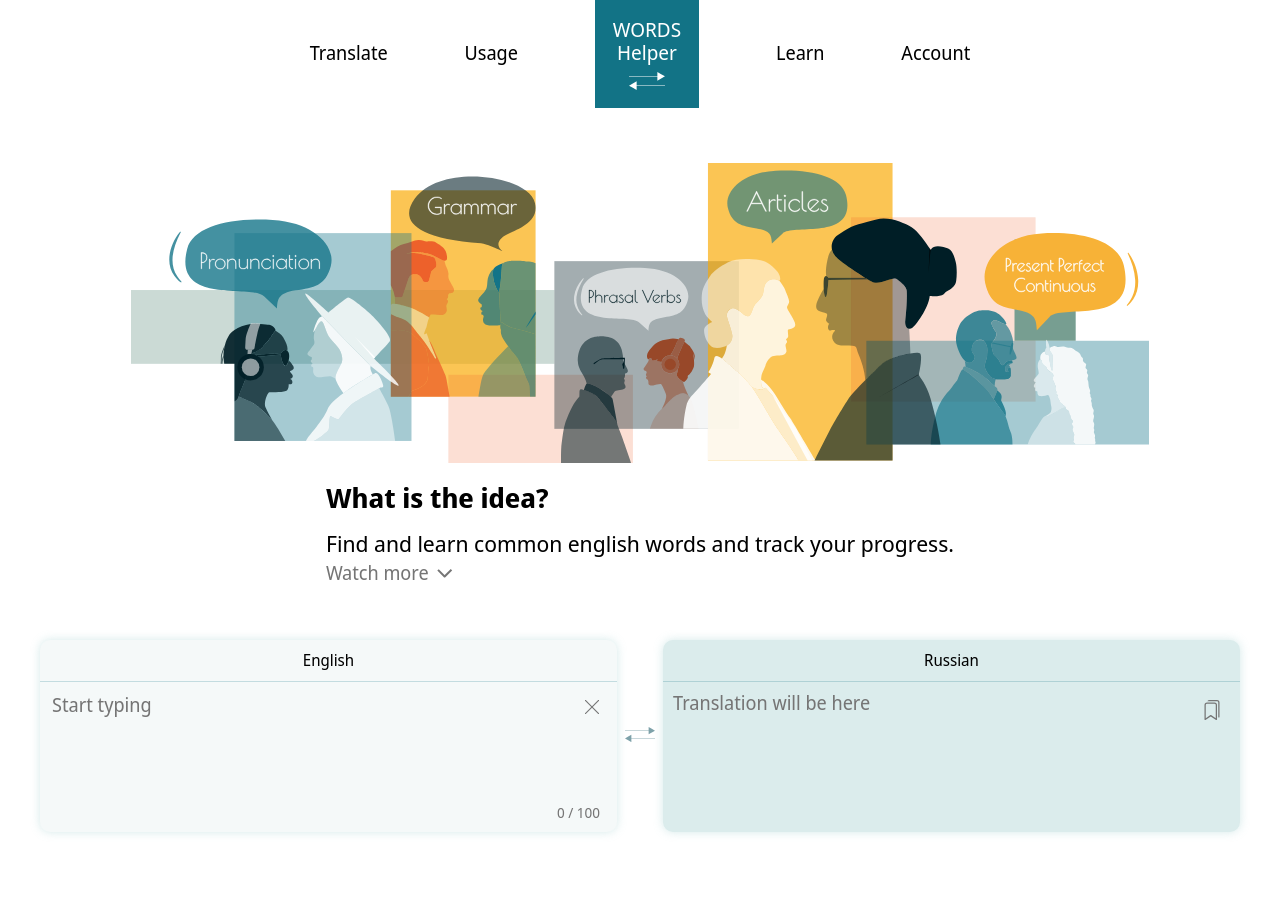
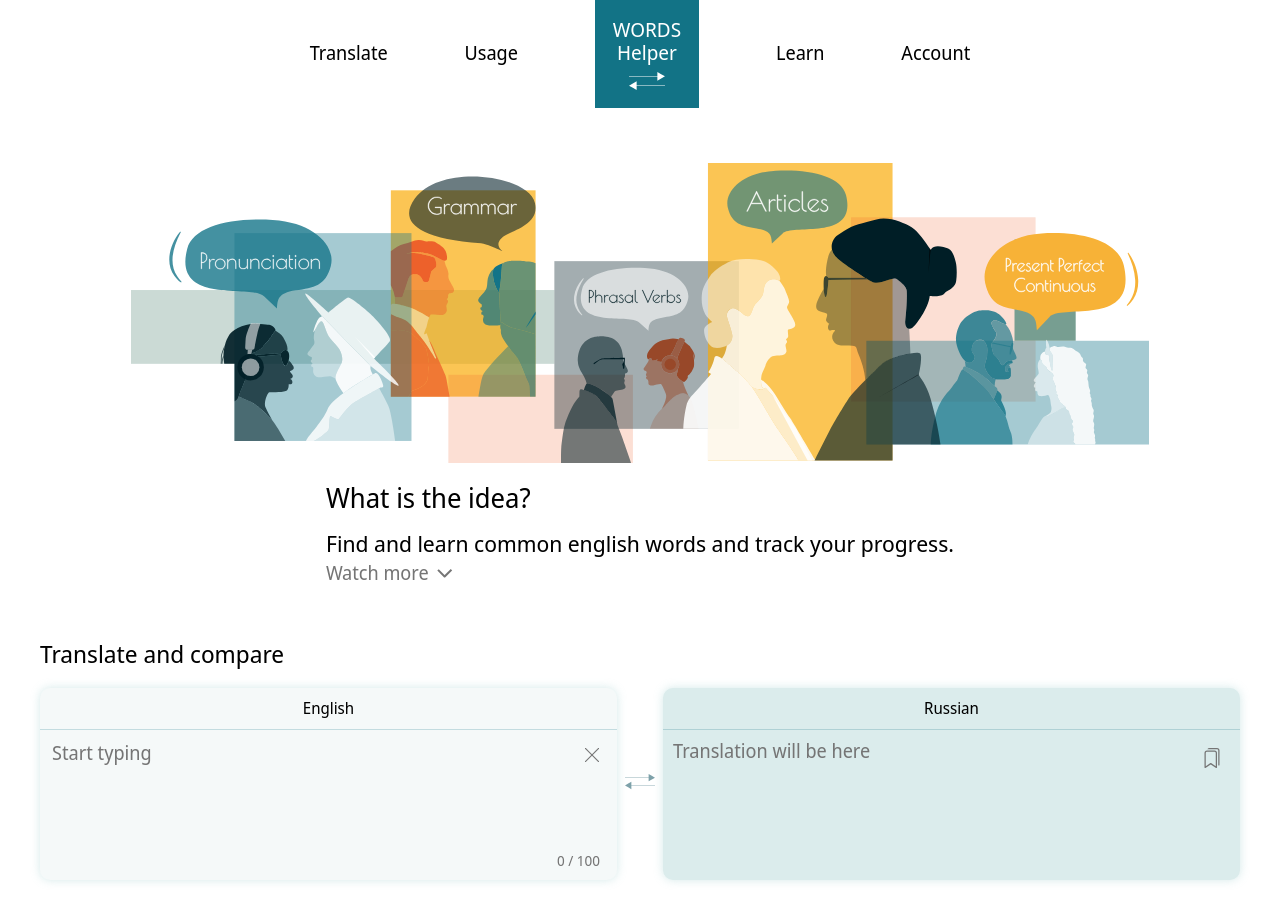
Before and after one commit to netitov/words-learner, a React (Create React App) app: page / in a window 1280 px wide. Shown: the top 922 px of the page. Built offline with nearby package versions, Linux system fonts and the light colour scheme; no server answers.

Commit message:
add headings on main page

```diff
--- a/src/components/Main/Main.css
+++ b/src/components/Main/Main.css
@@ -14,6 +14,10 @@
 
 .promo__container p {
   font-size: 1.4em;
+}
+
+.promo__container > h1 {
+  font-weight: 400;
 }
 
 .promo__btn {
--- a/src/components/Translator/Translator.css
+++ b/src/components/Translator/Translator.css
@@ -1,6 +1,11 @@
 .translator-wrapper {
   max-width: 1200px;
   margin: auto;
+}
+
+.translator-wrapper > h2 {
+  font-weight: 400;
+  margin: 0 0 20px;
 }
 
 .translator {
@@ -16,6 +21,8 @@
 .translator__swap-btn {
   padding: 7px 0;
   cursor: pointer;
+  height: auto;
+  align-self: center;
 }
 
 .translator__swap-btn > svg {
--- a/src/components/Translator/Translator.js
+++ b/src/components/Translator/Translator.js
@@ -22,6 +22,7 @@ function Translate(props) {
 
   return (
     <div className='translator-wrapper' >
+      <h2>Translate and compare</h2>
       <div className='translator'>
 
         <div className='translator__box translator__box_input'>
```
